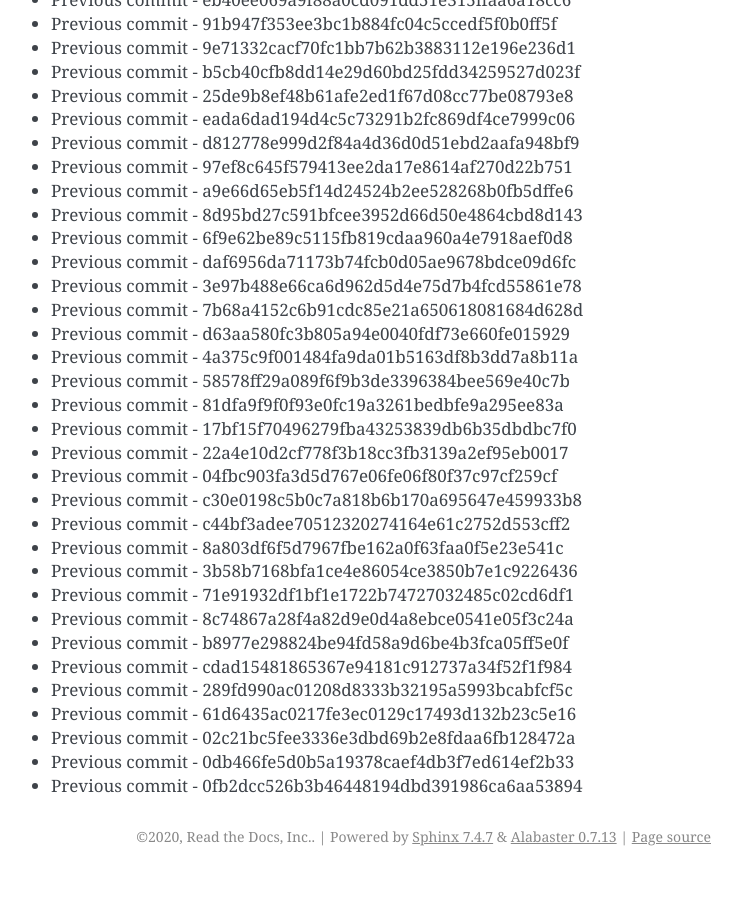
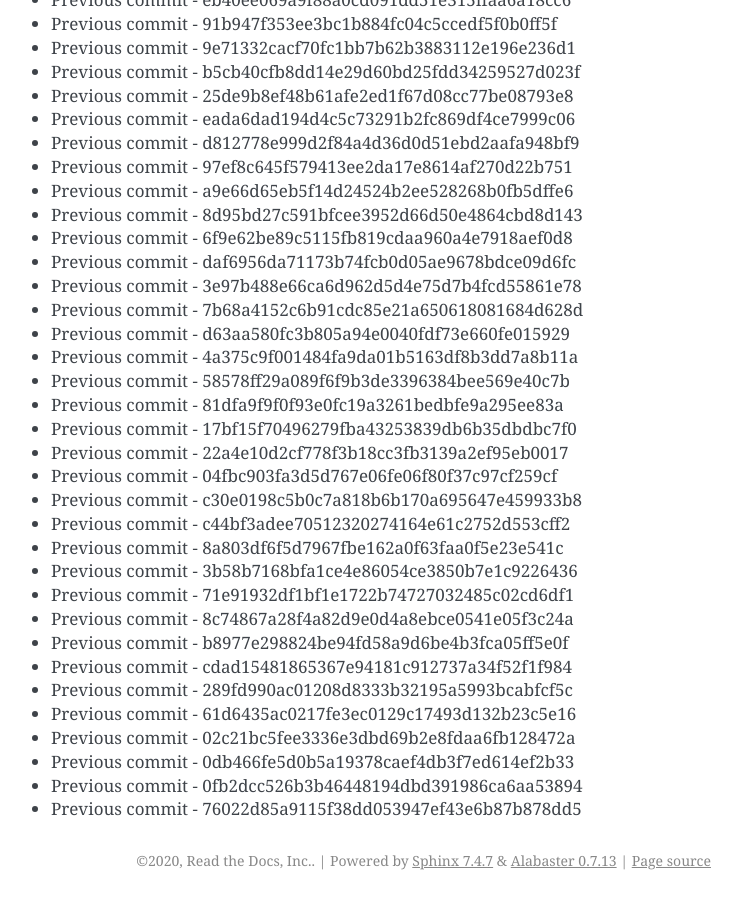
Before and after one commit to readthedocs/rtd-git-stresstest, a Sphinx documentation site: the page built from docs/updates.rst, in a window 1280 px wide and 900 px high, scrolled down 9579 px. Shown: the whole window, without its empty margins (399-1141 px from the left). Built offline with Sphinx 7.4.7, drawn with Linux system fonts in a browser that asks for light colours; before the commit the page ends 10455 px from its top, so only the background shows below that.

Commit message:
Generating commit from previous: 76022d85a9115f38dd053947ef43e6b87b878dd5

```diff
--- a/docs/updates.rst
+++ b/docs/updates.rst
@@ -434,3 +434,4 @@ It can be tested for any performance characteristics.
 * Previous commit - 02c21bc5fee3336e3dbd69b2e8fdaa6fb128472a
 * Previous commit - 0db466fe5d0b5a19378caef4db3f7ed614ef2b33
 * Previous commit - 0fb2dcc526b3b46448194dbd391986ca6aa53894
+* Previous commit - 76022d85a9115f38dd053947ef43e6b87b878dd5
```
